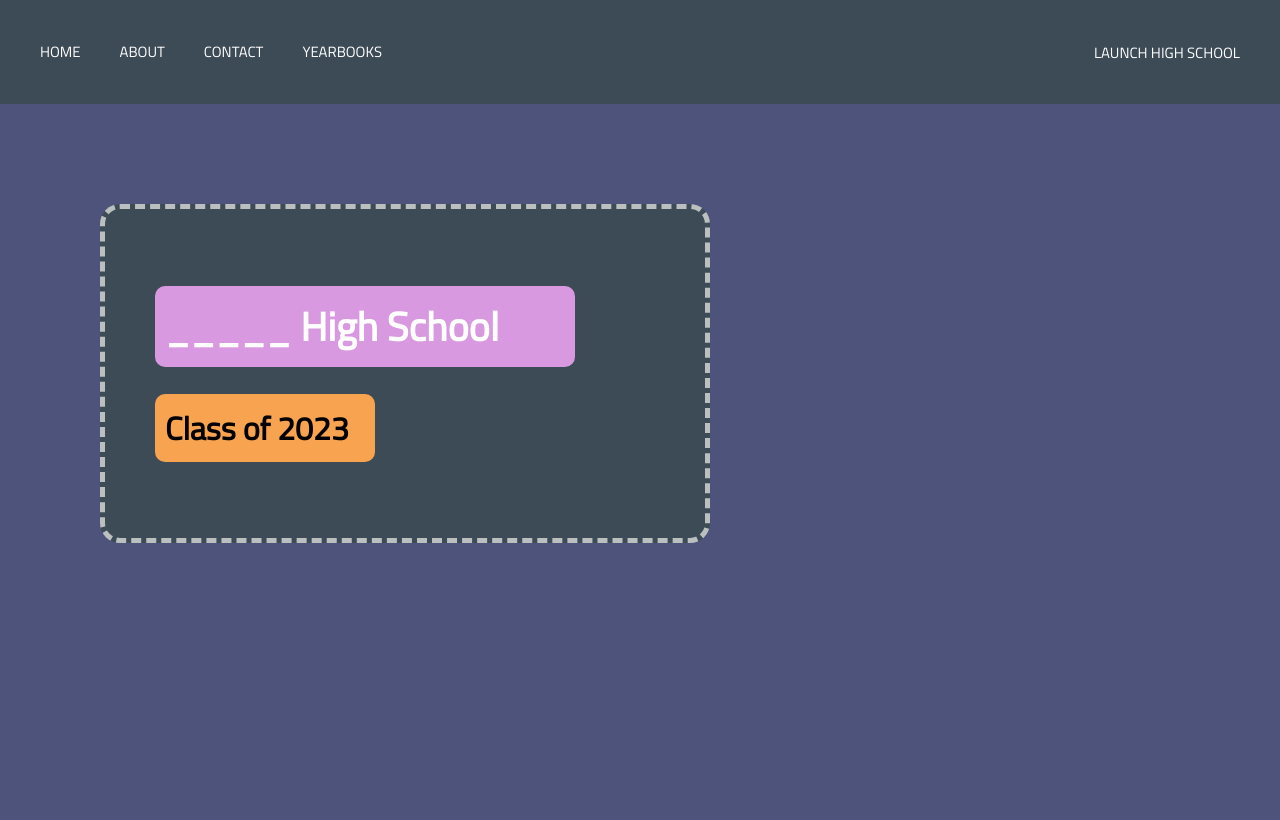
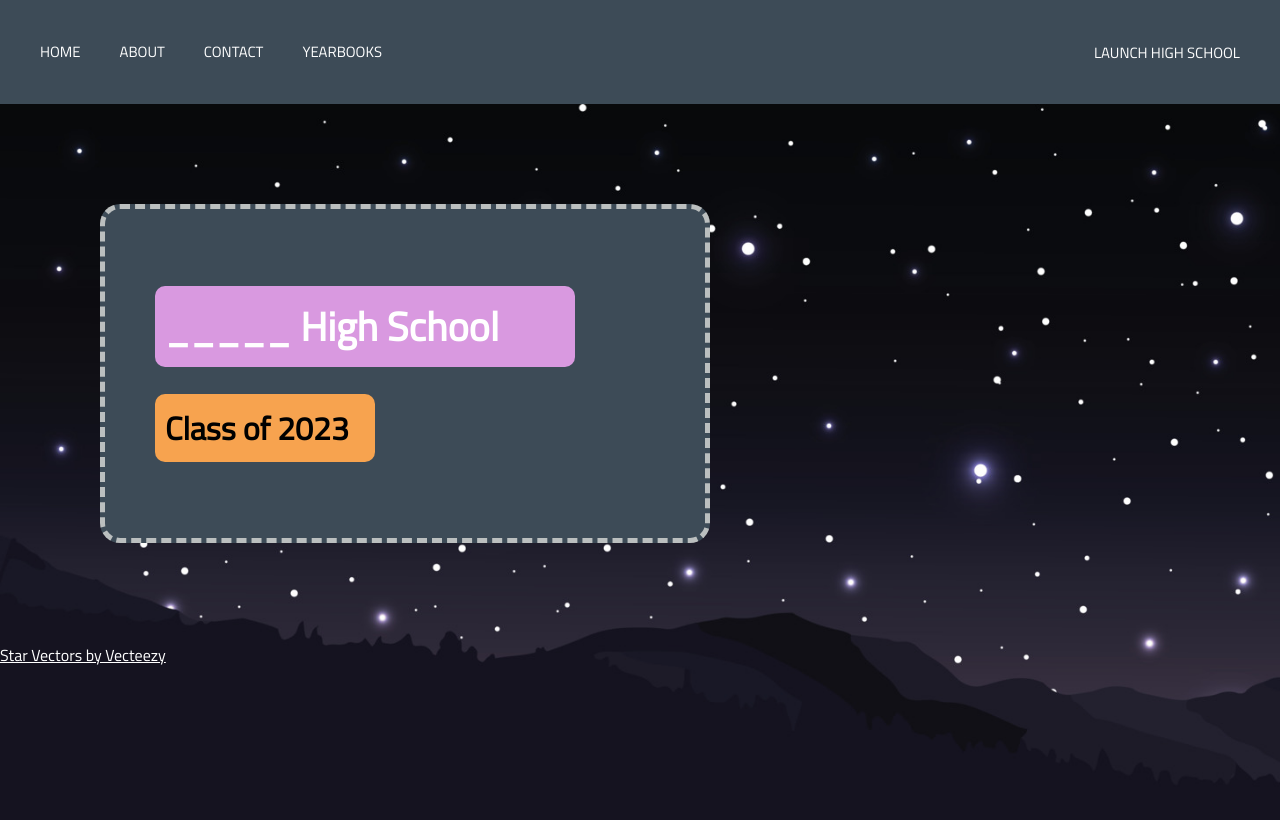
Before and after one commit to TweakyTurnip875/DigitalYearbook, a React (Vite) app: page / in a window 1280 px wide. Shown: the top 820 px of the page. Built offline with nearby package versions, Linux system fonts and the light colour scheme.

Commit message:
home background change

```diff
--- a/src/Components/pages/home.jsx
+++ b/src/Components/pages/home.jsx
@@ -9,6 +9,9 @@ const Home = () => {
             <h1>_____ High School</h1>
             <h2>Class of 2023</h2>
           </div>
+          <div className="attribution">
+            <a href="https://www.vecteezy.com/free-vector/star">Star Vectors by Vecteezy</a>
+          </div>
         </div>
       </div>
     </div>
--- a/styles/home.scss
+++ b/styles/home.scss
@@ -1,8 +1,12 @@
 .home-background-container {
+  background-image: url(../assets/images/space.jpg);
+  background-size:cover;
+  background-repeat:no-repeat;
+  background-attachment: fixed;
   position: absolute;
 
   width:100vw;
-  height: calc(100vh - 104px);
+  height: calc(100vh - 50px);
   .class-school-wrapper {
     margin: 100px;
     background-color: $main;
@@ -26,4 +30,7 @@
       border-radius: 10px;
     }
   }
+  .attribution a {
+    color: white;
+  }
 }
```
Also changed, not shown: assets/images/space.jpg (added).
